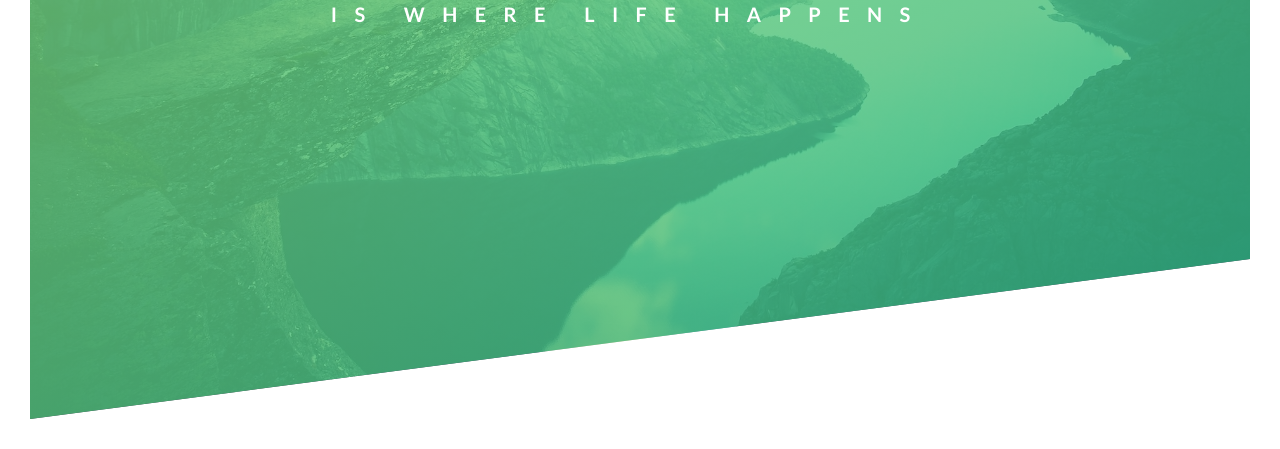
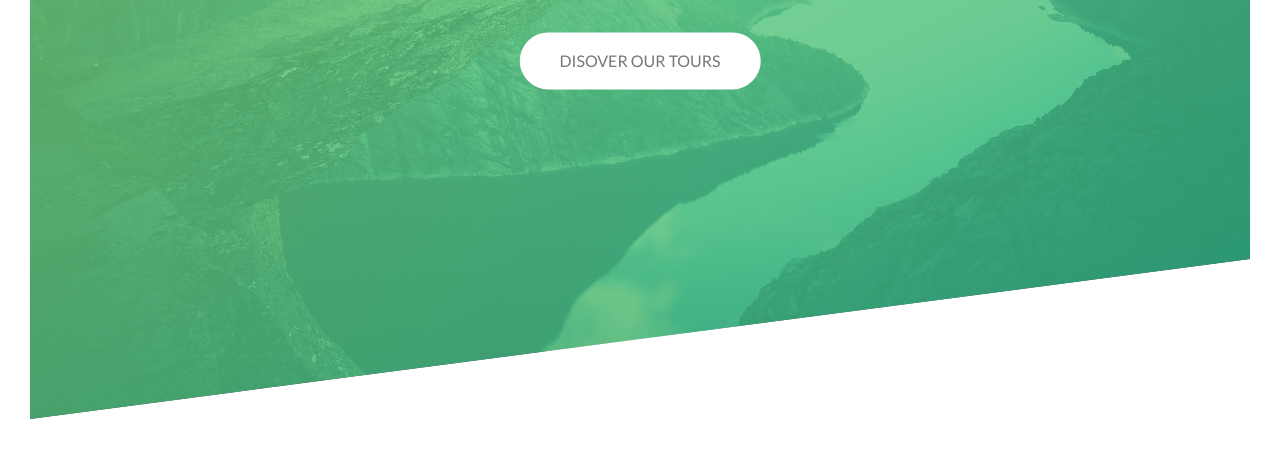
Before and after one commit to VihagaYohan/NaTours, a plain HTML site: page index.html in a window 1280 px wide. Shown: the part 371-820 px from the top of the page. Drawn offline with Linux system fonts and the light colour scheme.

Commit message:
3_Add header button

```diff
--- a/css/style.css
+++ b/css/style.css
@@ -44,12 +44,12 @@ body {
   height: 35px;
 }
 
-
 .text-box {
   position: absolute;
   top: 40%;
   left: 50%;
   transform: translate(-50%, -50%);
+  text-align: center;
 }
 
 .heading-primary {
@@ -83,6 +83,7 @@ body {
   font-size: 20px;
   font-weight: 700;
   letter-spacing: 17.4px;
+  margin-bottom: 60px;
 
   /* animation-name: moveInRight;
   animation-duration: 2s;
@@ -123,3 +124,30 @@ body {
     transform: translateX(0);
   }
 }
+
+/* btn */
+.btn:link,
+.btn:visited {
+  text-transform: uppercase;
+  text-decoration: none;
+  padding: 15px 40px;
+  display: inline-block;
+  border-radius: 100px;
+  transition: all 0.2s; /* for simple animations */
+}
+
+.btn:hover {
+  transform: translateY(-3px);
+  box-shadow: 0 10px 20px rgba(0, 0, 0, 0.2);
+  /* box-shadow - x, y shaow value, color value */
+}
+
+.btn:active {
+  transform: translateY(-1px);
+  box-shadow: (0 5px 10px rgba(0, 0, 0, 0.2));
+}
+
+.btn-white {
+  background: #fff;
+  color: #777;
+}
--- a/index.html
+++ b/index.html
@@ -30,6 +30,8 @@
           <span class="heading-primary-main">outdoors</span>
           <span class="heading-primary-sub">is where life happens</span>
         </h1>
+
+        <a href="#" class="btn btn-white">Disover Our Tours</a>
       </div>
     </header>
   </body>
```
Also changed, not shown: 1 other file.
